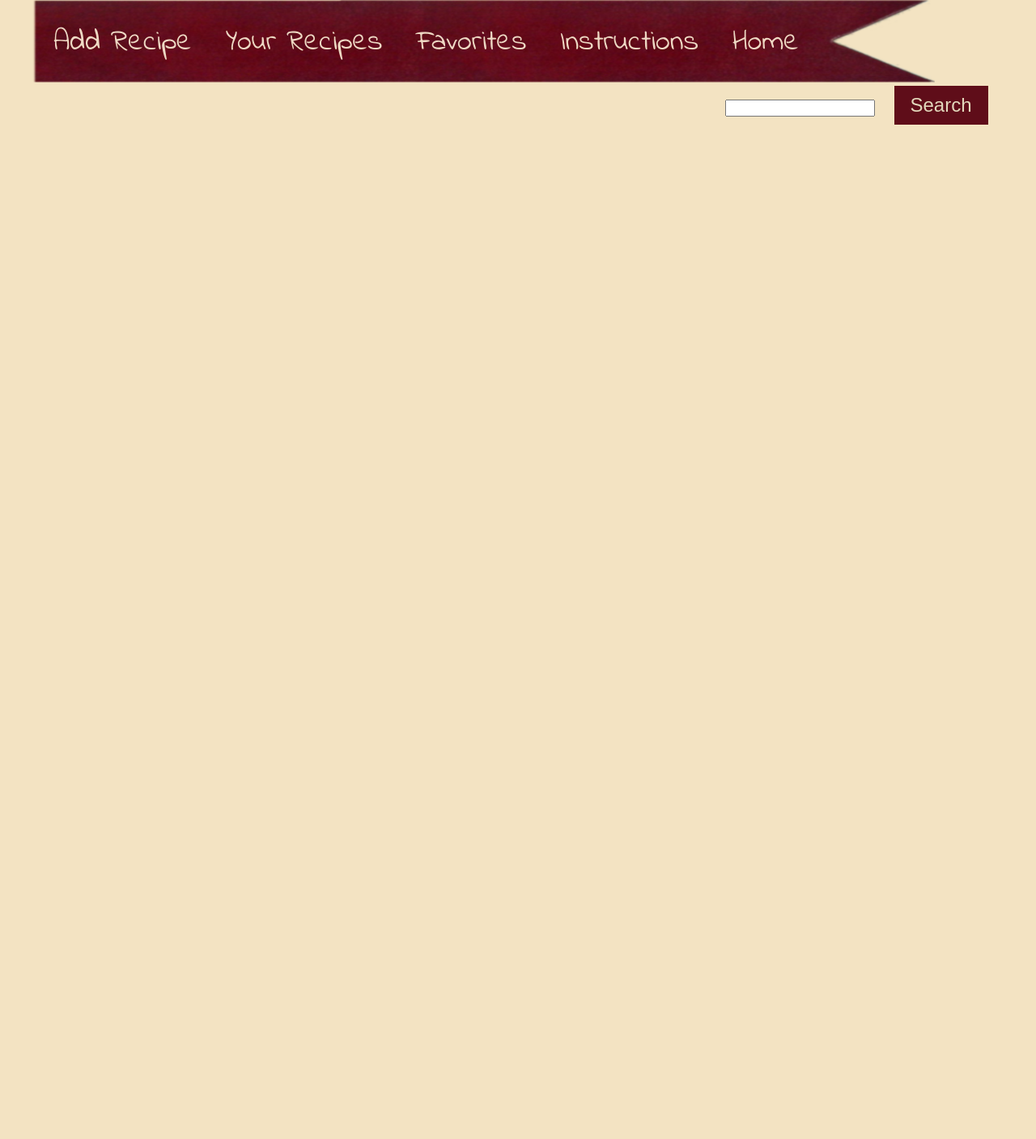
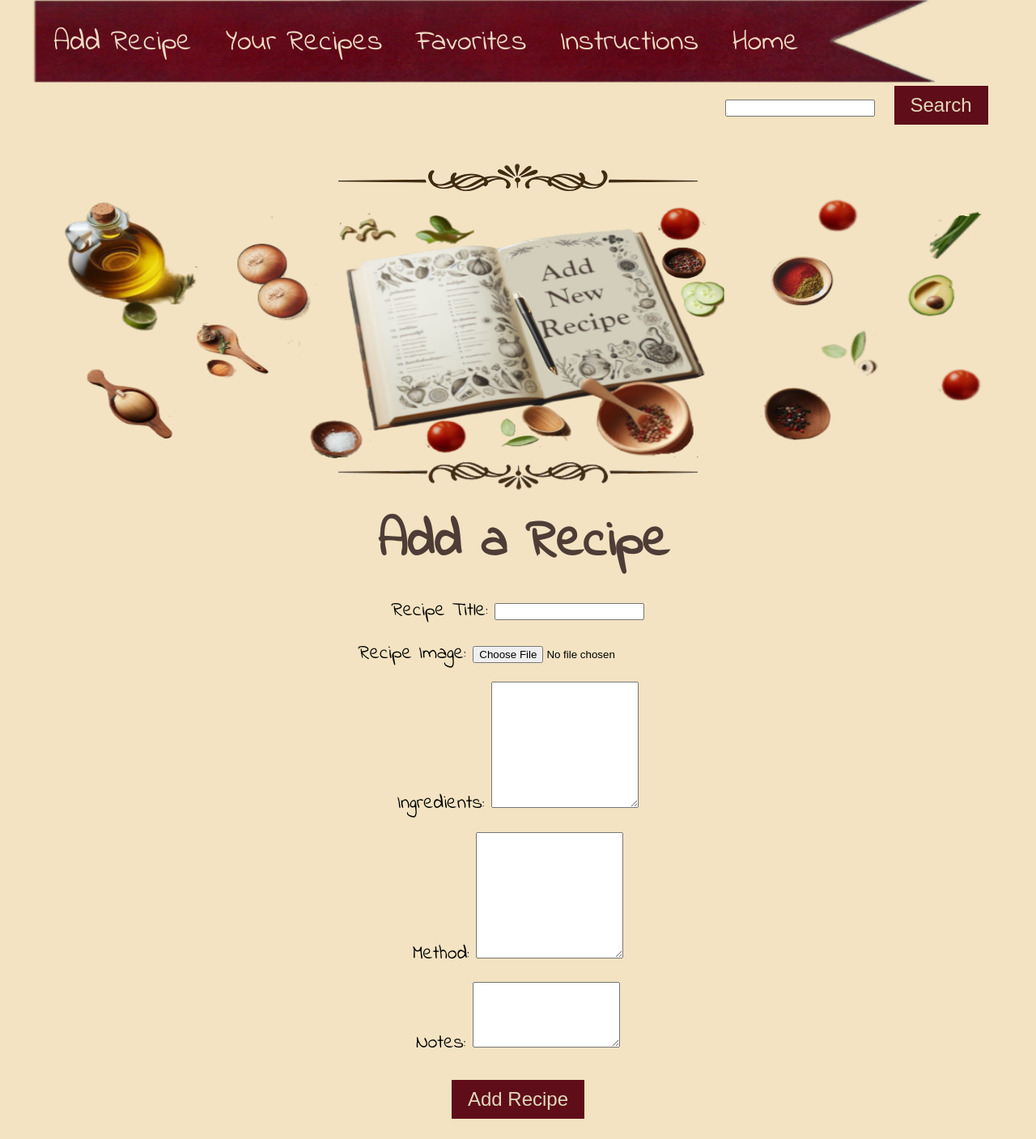
Before and after one commit to iftec/recipe-book, a Flask app: template templates/add_recipe.html in a window 1280 px wide. Shown: the whole page at 81% size. Before the commit the page ends 154 px from the top, so only its background shows below. Run offline with Flask 3, Linux system fonts and the light colour scheme; the template is opened without the code that fills it, so the values that code supplies are empty.

Commit message:
More styling added and images
Added styling  css and to pages, added form group to add_recipe.html

```diff
--- a/static/styles/styles.css
+++ b/static/styles/styles.css
@@ -81,6 +81,57 @@ hr {
 }
 
 /* styles for page images*/
+/* Styles for page images */
+.add-recipe {
+    background: url('/static/images/add_recipel.png') center center;
+    width: 90%;
+    background-size: 100% 100%;
+    padding-top: 150px;
+    padding-bottom: 175px;
+    margin-top: 2px;
+    margin-bottom: 2px;
+}
+
+.your-recipes {
+    background: url('/static/images/your_recipesl.png') center center;
+    width: 90%;
+    background-size: 100% 100%;
+    padding-top: 150px;
+    padding-bottom: 175px;
+    margin-top: 2px;
+    margin-bottom: 2px;
+}
+
+.search-results {
+    background: url('/static/images/seaqrch_resultsl.png') center center;
+    width: 90%;
+    background-size: 100% 100%;
+    padding-top: 150px;
+    padding-bottom: 175px;
+    margin-top: 2px;
+    margin-bottom: 2px;
+}
+
+.edit-recipe {
+    background: url('/static/images/your_recipesl.png') center center;
+    width: 90%;
+    background-size: 100% 100%;
+    padding-top: 150px;
+    padding-bottom: 175px;
+    margin-top: 2px;
+    margin-bottom: 2px;
+}
+
+.instructions {
+    background: url('/static/images/chef_hintsl.png') center center;
+    width: 90%;
+    background-size: 100% 100%;
+    padding-top: 150px;
+    padding-bottom: 175px;
+    margin-top: 2px;
+    margin-bottom: 2px;
+}
+
 .welcome {
     background: url('/static/images/welcomel.png') center center;
     width: 90%;
@@ -91,6 +142,15 @@ hr {
     margin-bottom: 2px;
 }
 
+.your-favorites {
+    background: url('/static/images/favoritesl.png') center center;
+    width: 90%;
+    background-size: 100% 100%;
+    padding-top: 150px;
+    padding-bottom: 175px;
+    margin-top: 2px;
+    margin-bottom: 2px;
+}
 /* Styles for nav bar */
 nav {
     background: url('/static/images/bookmark.png') no-repeat;
--- a/templates/add_recipe.html
+++ b/templates/add_recipe.html
@@ -21,6 +21,42 @@
         </form>
           </div>
     </nav>
+    <div class="book-container">
+        <div class="field-container">
 
+    <img src= "/static/images/border.png" alt="Border Image">
+    <div class="add-recipe">
+    </div>
+    <img src="/static/images/borderb.png" alt="Border Image">
+            <h1>Add a Recipe</h1>
+<form method="post" class="form-width" enctype="multipart/form-data">
+    <div class="form-group">
+        <label for="title">Recipe Title:</label>
+        <input type="text" name="title" id="title" required>
+    </div>
+    <div class="form-group">
+        <label for="image" >Recipe Image:</label>
+        <input  type="file" name="image" id="image"  accept="image/*">
+    </div>
+    <div class="form-group">
+        <label for="ingredients">Ingredients:</label>
+        <textarea name="ingredients" id="ingredients" rows="10" required></textarea>
+    </div>
+    <div class="form-group">
+        <label for="instructions">Method:</label>
+        <textarea name="instructions" id="instructions" rows="10" required></textarea>
+    </div>
+    <div class="form-group">
+        <label for="notes">Notes:</label>
+        <textarea name="notes" id="notes" rows="5"></textarea>
+    </div>
+    <div class="form-group">
+
+        <input class = "button1-style" type="submit" value="Add Recipe">
+    </div>
+    </form>
+</div>
+</div>
+    <script src="/static/scripts/script.js"></script>
 </body>
 </html>
--- a/templates/dashboard.html
+++ b/templates/dashboard.html
@@ -24,7 +24,6 @@
     <div class="book-container">
 
         <div class="field-container">
-
             <img src="/static/images/border.png" alt="Border Image">
             <div class="welcome">
             </div>
@@ -48,7 +47,7 @@
         </div>
     </div>
 
-    <script src="{{url_for('static', filename='script.js')}}"></script>
+    <script src="/static/scripts/script.js"></script>
 </body>
 
 </body>
--- a/templates/edit_recipe.html
+++ b/templates/edit_recipe.html
@@ -21,7 +21,11 @@
         </form>
           </div>
     </nav>
+    <img src="/static/images/border.png" alt="Border Image">
+            <div class="edit-recipe">
+            </div>
+            <img src="/static/images/borderb.png" alt="Border Image">
     <h1>Edit Recipe</h1>
-
+    <script src="/static/scripts/script.js"></script>
 </body>
 </html>
--- a/templates/search_results.html
+++ b/templates/search_results.html
@@ -20,5 +20,6 @@
         </form>
           </div>
     </nav>
+    <script src="/static/scripts/script.js"></script>
 </body>
 </html>
```
Also changed, not shown: templates/favorites.html (+11 -1 lines), templates/instructions.html (+8 -0 lines), templates/your_recipes.html (+9 -0 lines), static/images/add_recipel.png (added), static/images/chef_hintsl.png (added), static/images/favoritesl.png (added), static/images/seaqrch_resultsl.png (added), static/images/your_recipesl.png (added).
